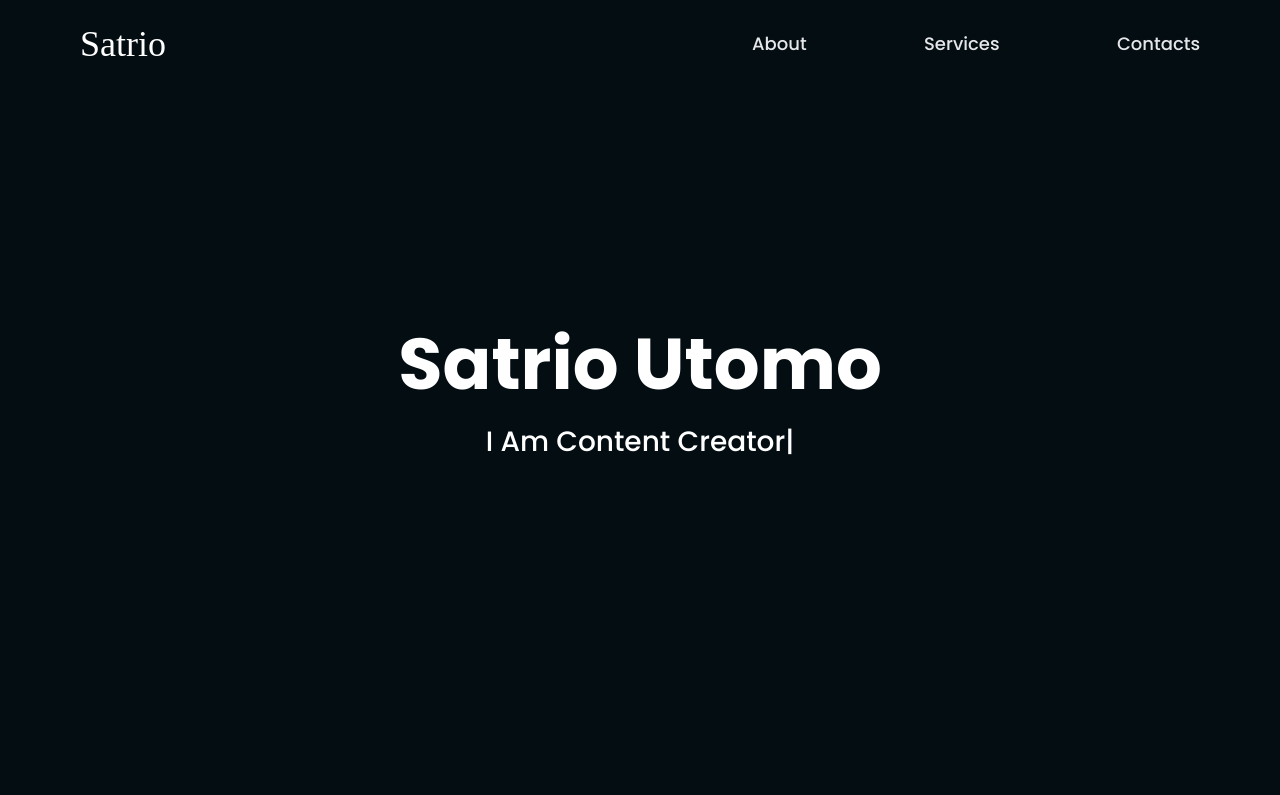
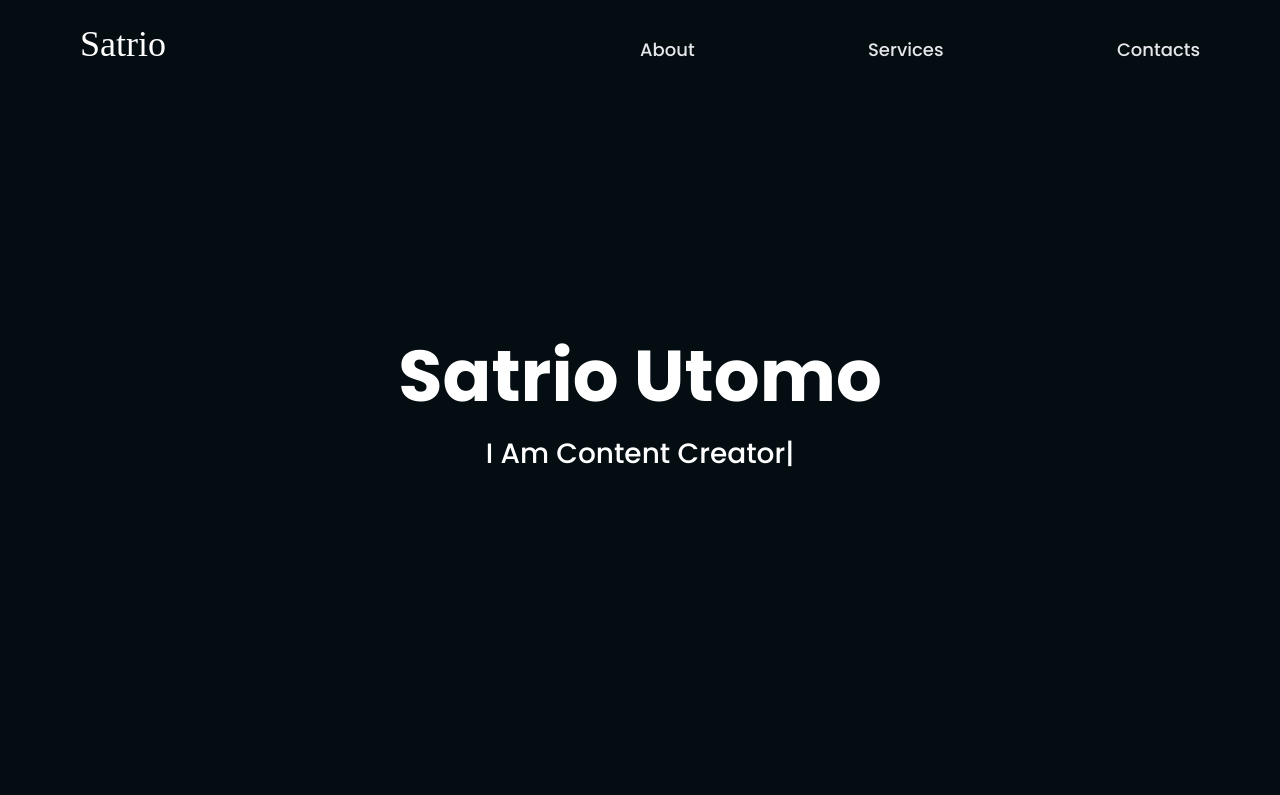
Before and after one commit to SatrioUtomo13/Portofolio-V.2, a React (Create React App) app in the folder frontend/: page / in a window 1280 px wide. Shown: the top 795 px of the page. Built offline with nearby package versions, Linux system fonts and the light colour scheme; the HTML template or start-up script is replaced by a standard one; a web font is replaced by a local one.

Commit message:
fix bugs in navbar

```diff
--- a/frontend/src/components/Navbar.js
+++ b/frontend/src/components/Navbar.js
@@ -24,22 +24,10 @@ function Navbar() {
   })
 
   return (
-    <nav className={`text-white text-2xl py-8 px-12 flex justify-between sticky top-0 md:py-6 md:px-20 transition-all duration-100 ${scrollPosition > 20 ? 'bg-secondary' : 'bg-transparent'}`}>
+    <nav className={`text-white z-10 text-2xl py-8 px-12 flex justify-between sticky top-0 md:py-6 md:px-20 transition-all duration-100 ${scrollPosition > 20 ? 'bg-secondary' : 'bg-transparent'}`}>
         <a href='#' className='font-rubik md:text-4xl'>Satrio</a>
 
-        <ul className='hidden text-lg font-poppins text-gray-200 w-1/2 justify-between items-center md:flex lg:w-2/5'>
-          <li className='hover:text-white cursor-pointer'>
-            <a href='#'>About</a>
-          </li>
-          <li className='hover:text-white cursor-pointer'>
-            <a href='#'>Services</a>
-          </li>
-          <li className='hover:text-white cursor-pointer'>
-            <a href='#'>Contacts</a>
-          </li>
-        </ul>
-
-        <ul className={`text-base font-poppins text-gray-200 p-3 pr-20 flex flex-col space-y-3 fixed bg-secondary right-14 top-14 ${isMenuOpen ? '' : 'hidden'}`}>
+        <ul className={`text-base font-poppins text-gray-200 p-3 pr-20 flex flex-col space-y-3 fixed bg-secondary right-14 top-16 ${isMenuOpen ? '' : 'hidden'} md:flex md:static md:flex-row md:justify-between md:text-lg md:w-1/2 md:items-center md:bg-transparent md:space-y-0 md:pr-0 md:pl-0 `}>
           <li className='hover:text-white cursor-pointer'>
             <a href='#'>About</a>
           </li>
```
